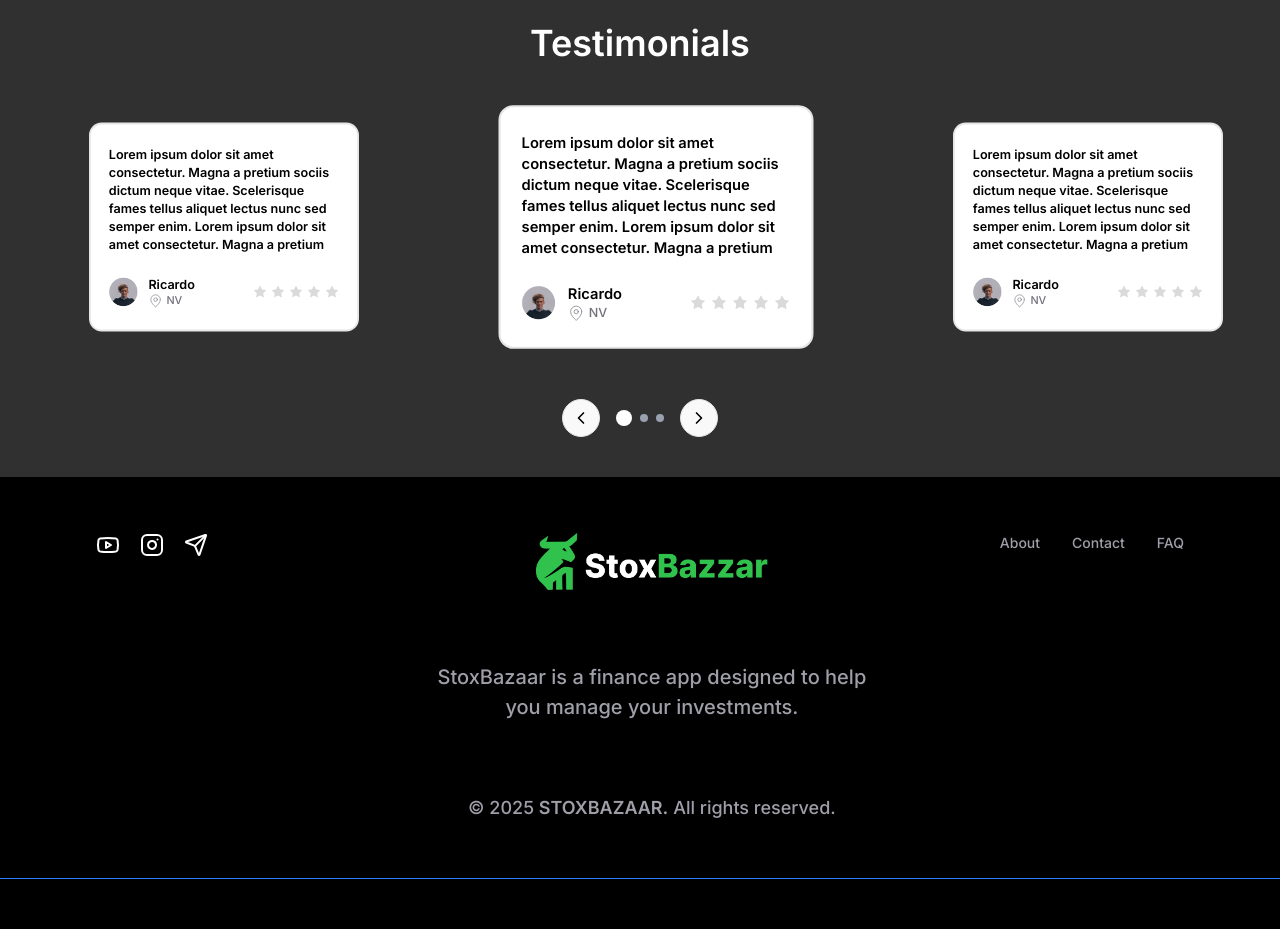
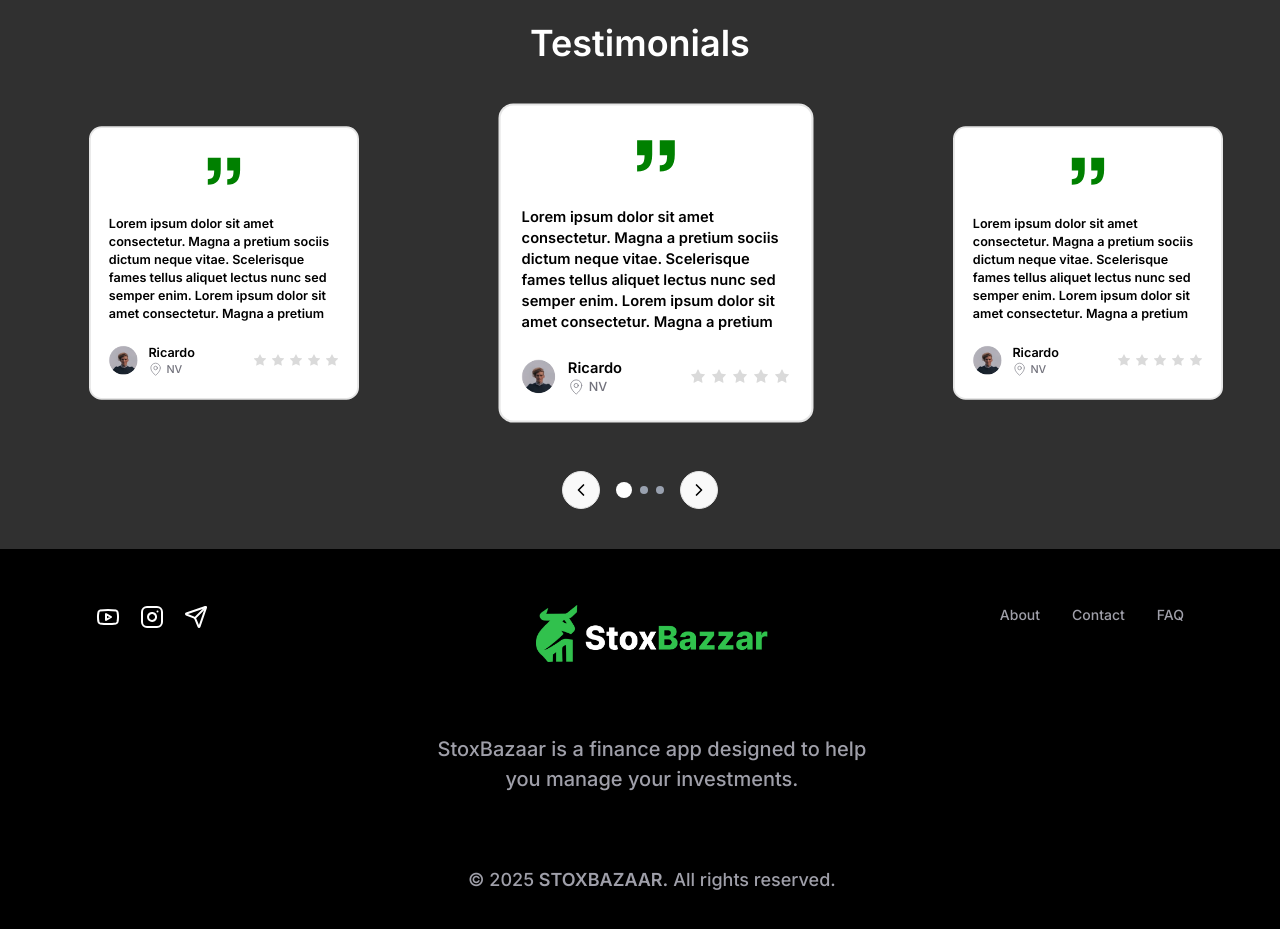
Before and after one commit to RISHIRAJ-BHATTACHARJEE/stoxbazzar, a React (Vite) app: page / in a window 1280 px wide. Shown: the part 4720-5649 px from the top of the page. Built offline with nearby package versions, Linux system fonts and the light colour scheme.

Commit message:
Update testimonial card

```diff
--- a/src/components/Card.jsx
+++ b/src/components/Card.jsx
@@ -4,6 +4,8 @@ import { Avatar, AvatarFallback, AvatarImage } from "./ui/avatar";
 const Card = () => {
   return (
     <div className="w-[75vw] max-w-[300px] border-2 text-black bg-white px-5 py-6 rounded-xl flex flex-col gap-6 shrink-0 my-6 lg:my-8">
+      {/* Quotation mark */}
+      <img src="/quote.svg" className="text-center m-auto w-12"/>
       <p className="text-sm font-semibold break-words overflow-y-auto">
         Lorem ipsum dolor sit amet consectetur. Magna a pretium sociis dictum
         neque vitae. Scelerisque fames tellus aliquet lectus nunc sed semper
--- a/src/sections/TestimonialsSection.jsx
+++ b/src/sections/TestimonialsSection.jsx
@@ -64,7 +64,7 @@ const TestimonialsSection = () => {
             key={i}
             className={`shrink-0 snap-center flex justify-center transition-transform duration-500 ease-in-out
               w-full lg:w-1/3
-              ${i === currentIndex + Math.floor(cardsPerView / 2) ? "scale-105" : "scale-90"}
+              ${i === currentIndex + Math.floor(cardsPerView / 2) ? "scale-105 " : "scale-90"}
             `}
           >
             <Card />
```
Also changed, not shown: public/quote.svg (added).
